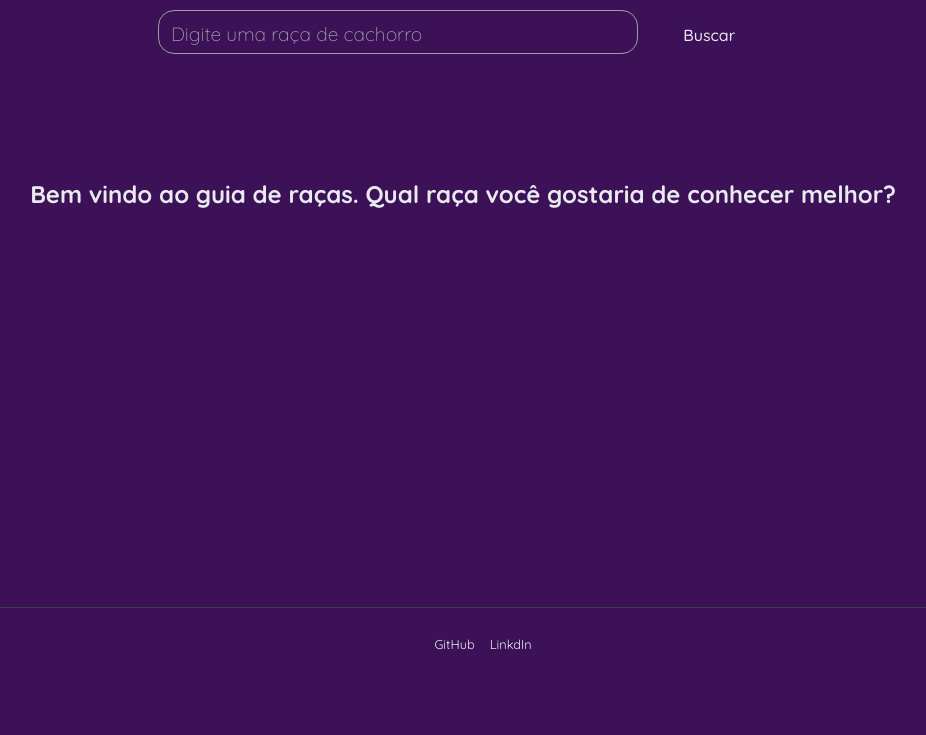
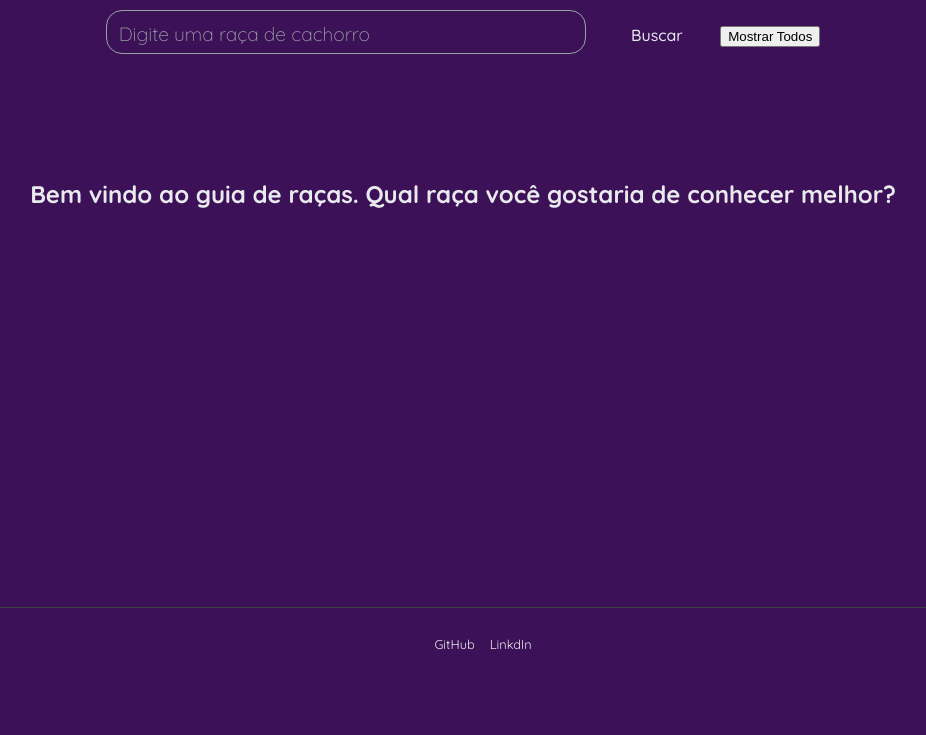
Before and after one commit to nanabernardo/imersao-dev-gemini, a plain HTML site: page index.html in a window 1280 px wide. Shown: the part 120-855 px from the top of the page, without its empty margins (177-1103 px from the left). Drawn offline with Linux system fonts and the light colour scheme.

Commit message:
feat: add search button to show all breeds in data.json

```diff
--- a/index.html
+++ b/index.html
@@ -16,6 +16,9 @@
           placeholder="Digite uma raça de cachorro"
         />
         <button id="botao-busca" onclick="iniciarBusca()">Buscar</button>
+        <button id="botao-mostrar-todos" onclick="mostrarTodos()">
+          Mostrar Todos
+        </button>
       </div>
     </header>
 
```
